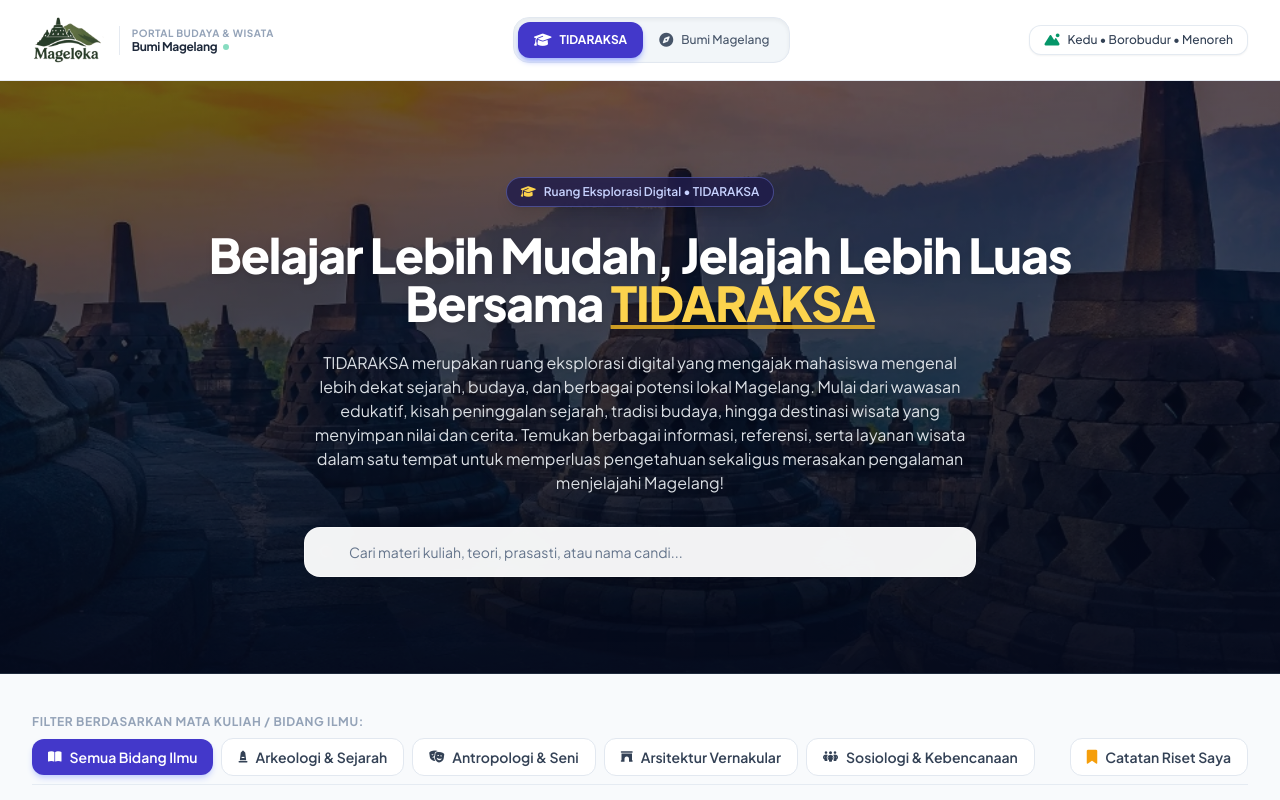
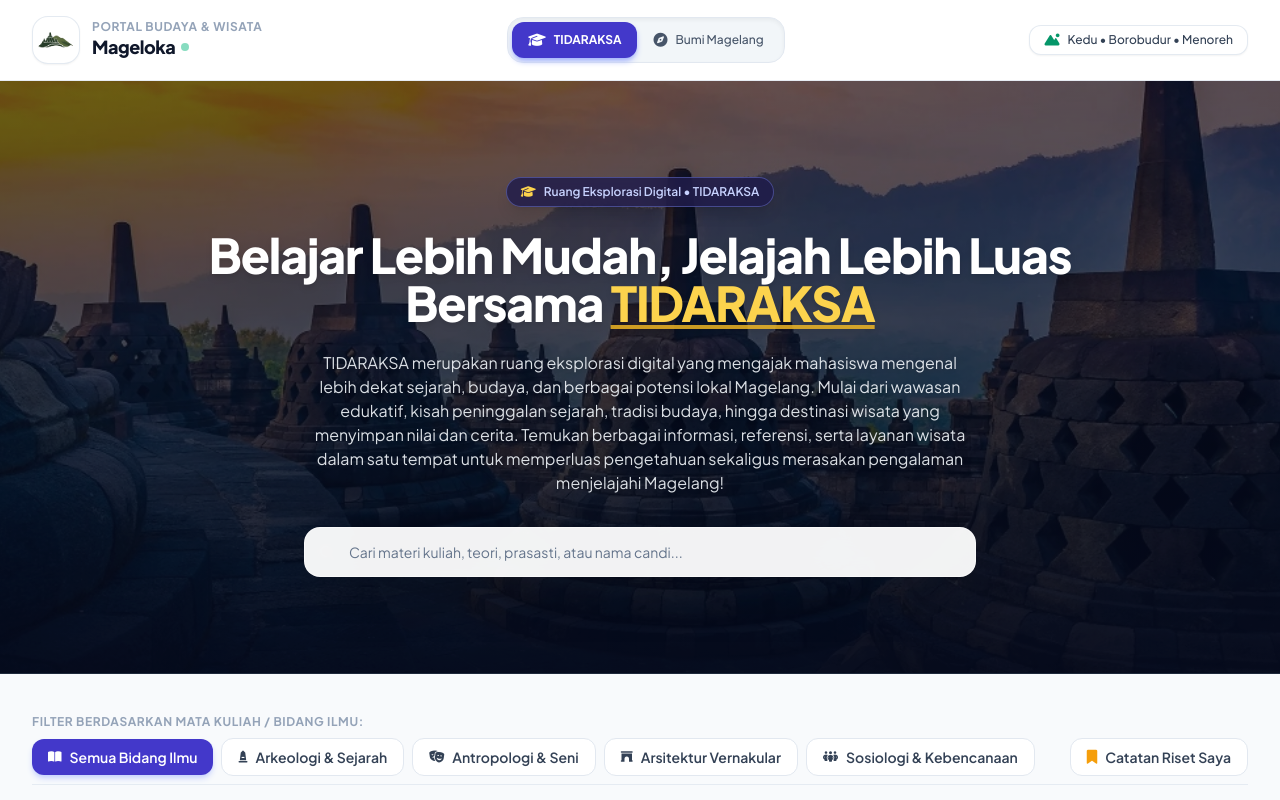
Before and after one commit to Krock-svg/proto-web-culture, a plain HTML site: page index.html in a window 1280 px wide. Shown: the top 800 px of the page. Drawn offline with nearby package versions, Linux system fonts and the light colour scheme.

Commit message:
feat: Position Mageloka brand text beside emblem logo

```diff
--- a/index.html
+++ b/index.html
@@ -62,17 +62,18 @@
   <header class="sticky top-0 z-40 w-full glass-nav border-b border-slate-200/80 transition-all">
     <div class="max-w-7xl mx-auto px-4 sm:px-6 lg:px-8 h-20 flex items-center justify-between">
 
-      <!-- Brand Logo & Nama Portal (Opsi 1: Logo Penuh Asli) -->
-      <a href="#" class="flex items-center gap-3.5 group">
-        <div class="h-14 py-1 flex items-center justify-center group-hover:scale-105 transition-transform">
-          <img src="assets/logo-full.png" alt="Logo Mageloka" class="h-full w-auto object-contain" />
+      <!-- Brand Logo & Nama Portal -->
+      <a href="#" class="flex items-center gap-3 group">
+        <div
+          class="w-12 h-12 rounded-2xl bg-white border border-slate-200/90 p-1 flex items-center justify-center shadow-sm group-hover:scale-105 group-hover:shadow-md transition-all">
+          <img src="assets/logo-icon.png" alt="Logo Mageloka" class="w-full h-full object-contain" />
         </div>
-        <div class="hidden sm:block border-l border-slate-200/90 pl-3">
-          <span class="text-[10px] font-bold uppercase tracking-wider text-slate-400 block -mb-0.5">Portal Budaya &
+        <div>
+          <span class="text-xs font-bold uppercase tracking-wider text-slate-400 block -mb-0.5">Portal Budaya &
             Wisata</span>
-          <span class="text-xs font-bold text-slate-800 tracking-tight flex items-center gap-1.5">
-            Bumi Magelang
-            <span class="w-1.5 h-1.5 rounded-full bg-emerald-500 inline-block animate-pulse"></span>
+          <span class="text-lg font-extrabold text-slate-900 tracking-tight flex items-center gap-1.5">
+            Mageloka
+            <span class="w-2 h-2 rounded-full bg-emerald-500 inline-block animate-pulse"></span>
           </span>
         </div>
       </a>
@@ -306,9 +307,13 @@
 
         <!-- Info Brand -->
         <div class="space-y-4">
-          <a href="#" class="inline-block bg-white rounded-2xl px-3 py-1.5 shadow-md hover:scale-105 transition-transform">
-            <img src="assets/logo-full.png" alt="Logo Mageloka" class="h-9 w-auto object-contain" />
-          </a>
+          <div class="flex items-center gap-3">
+            <div
+              class="w-10 h-10 rounded-xl bg-white p-1 flex items-center justify-center shadow-md">
+              <img src="assets/logo-icon.png" alt="Logo Mageloka" class="w-full h-full object-contain" />
+            </div>
+            <span class="text-base font-extrabold text-white tracking-tight">Mageloka</span>
+          </div>
           <p class="text-xs text-slate-400 leading-relaxed">
             Platform digital khazanah kebudayaan dan pariwisata Magelang yang dirancang khusus untuk civitas akademika
             perguruan tinggi dan wisatawan nusantara/mancanegara.
```
